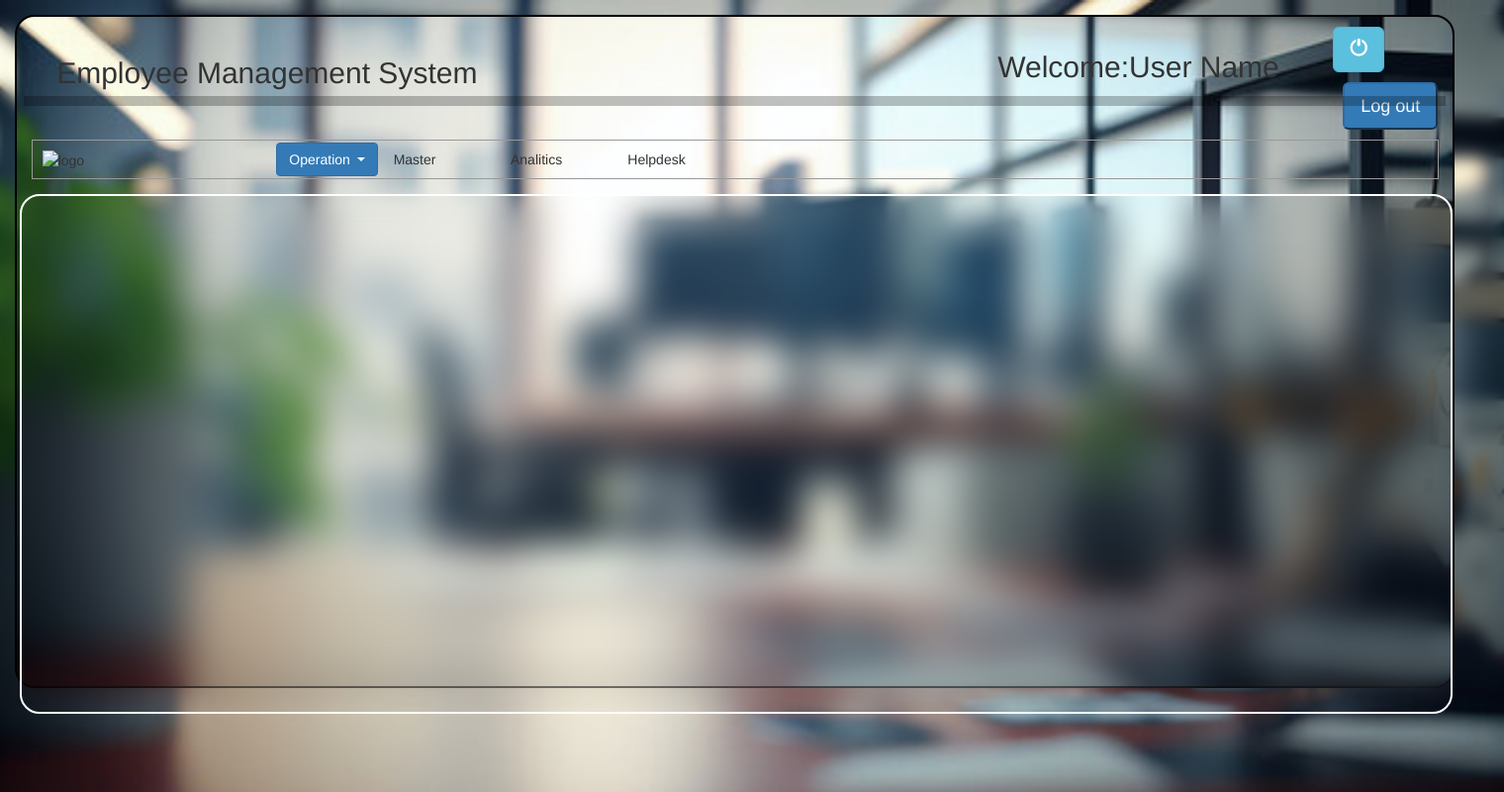
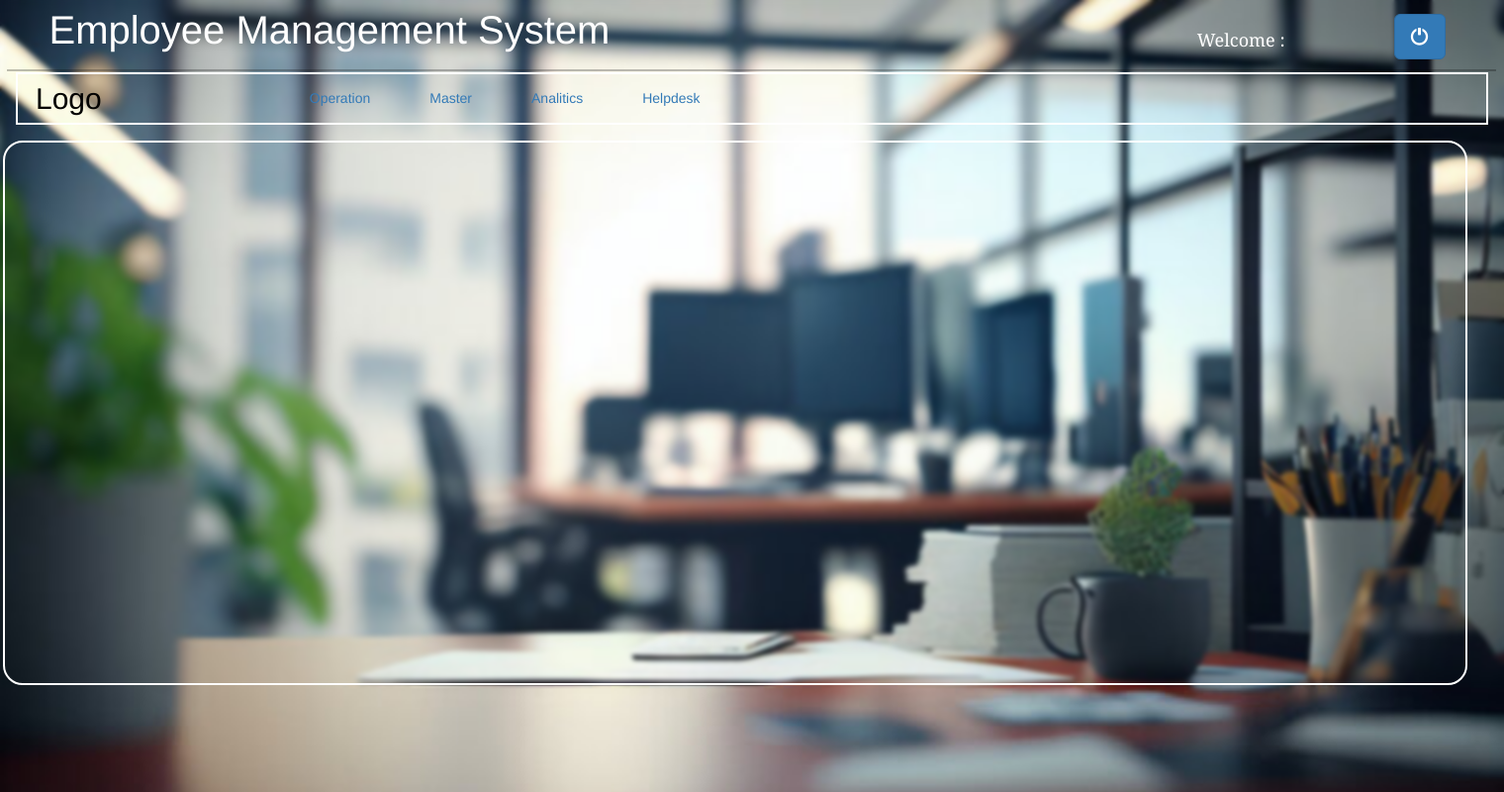
Before and after one commit to mayurkarale34/employee-management, a Flask app: page /manage_resources in a window 1520 px wide. Shown: the whole page at 99% size. Run offline with Flask 3, Linux system fonts and the light colour scheme; some libraries are stand-ins or nearby versions.

Commit message:
task compleated

```diff
--- a/templates/manage_resources.html
+++ b/templates/manage_resources.html
@@ -24,105 +24,118 @@
     <script src="https://maxcdn.bootstrapcdn.com/bootstrap/3.4.0/js/bootstrap.min.js"></script>
     <title>Document</title>
     <style>
-         .background{
+         body {
             background-image: url('/static/images/management_bg.jpg');
             background-repeat: no-repeat;
-            background-size: 100% ;
-            backdrop-filter: blur(8px);
-         }
-        .main_section{
-            width: 1455px;
-            height: 680px;
-            margin-top: 1%;
-            margin-left:1%;
-            border: 2px black solid;
-            border-radius: 20px;
-            background-image: url('/static/images/management_bg.jpg');
-            background-repeat: no-repeat;
-            background-position: center;
             background-size: cover;
+            color: white;
+            backdrop-filter: blur(2px);
+        }
 
+        .navbar {
+            background-color: transparent;
+            height: 50px;
+            width: 100%;
+            display: flex;
+            justify-content: space-between;
+            align-items: center;
+        }
+
+        .navbar h1 {
+            color: white;
+            margin-right: 550px;
+            font-size: 40px;
+            font-family:'Franklin Gothic Medium', 'Arial Narrow', Arial, sans-serif;
+
+        }
+        .navbar-nav, .navbar-nav2 {
+            list-style: none;
+            padding: 0;
+            display: flex;
+            align-items: center;
 
         }
 
-        .row-1{
-            width: 100%;
-            height: 60px;
-            padding: 10px 0px;
+        .navbar-nav li, .navbar-nav2 li {
+            margin: 0 10px;
+        }
 
-        }
-        .row-1 h1{
-            margin-left: 30px;
-            font-size: 30px;
-            font-family:'Franklin Gothic Medium', 'Arial Narrow', Arial, sans-serif;
+        .navbar-nav .welcome {
+            margin-right: 100px;
+            margin-top: 12%;
+            font-family:Georgia, 'Times New Roman', Times, serif;
 
-        }
-        .row-1 h2{
-            margin:4%;
         }
         hr {
             border: 0px;
             width: 99%;
-            height: 10px;
+            height: 2px;
             background-color: black;
-            margin-left: 7px;
-
+            margin-left: 7px;}
+        .custom-hr {
+            margin-bottom: 0px; /* Adjust the margin-top as needed */
         }
-        .row-2 {
-            width: 98%;
-            height: 40px;
-            margin-top: 10px;
-            margin-left: 1%;
-            background:transparent;
-            border: 1px solid #999;
-            box-sizing: border-box;
+        .navbar-nav2{
+            width: 100%;
+            margin-top: 1%;
+            border: 2px solid white;
+            padding: 8px;
             display: flex;
-            justify-content: center;
             align-items: center;
         }
+        .navbar-nav2 li {
+            margin-top: auto;
+            margin-bottom: auto;
+            margin-right: 50px;
+            text-align: center;
+        }
+        .navbar-nav2 h2 {
+            margin: 0;
+        }
+        .navbar-nav2 li.logo {
+            margin-right: 200px;
+            color:black;
+        }
+        .navbar-nav .butt{
+            margin-top: 8%;
+        }
         .sub_section{
-            width: 1448px;
-            height: 525px;
+            width: 1480px;
+            height: 550px;
             margin-top: 1%;
             margin-left: 3px;
             border: 2px rgb(255, 255, 255) solid;
-            border-radius: 20px;
-            backdrop-filter: blur(20px);}
+            border-radius: 20px;}
     </style>
 </head>
-<body class="background">
-    <div class="main_section">
-        <div class="row-1">
-            <div class="col-sm-8 p-3 "><h1>Employee Management System</h1></div>
-            <div class="col-sm-3 p-3 "><h2>Welcome:User Name</h2></div>
-            <a href="#" class="btn btn-info btn-lg">
-                <span class="glyphicon glyphicon-off"></span>
-              </a>
-            <div class="col-sm-1 p-3 "><button class="btn-lg btn-primary" id="log_out">Log out</button></div>
-        </div>
-        <hr>
-        <div class="row-2">
-            <div class="col-sm-2 p-3"><img src= " " alt="logo" class="logo"></div>
-            <div class="col-sm-1 p-3">
-                <button type="button" class="btn btn-primary dropdown-toggle" data-bs-toggle="dropdown">
-                    Operation
-                  </button>
-                    <ul class="dropdown-menu">
-                      <li><a href="#">add</a></li>
-                      <li><a href="#">remove</a></li>
-                      <li><a href="#">edit</a></li>
-                    </ul>
-            </div>
-            <div class="col-sm-1 p-3"><h5>Master</h5></div>
-            <div class="col-sm-1 p-3"><h5>Analitics</h5></div>
-            <div class="col-sm-7 p-3"><h5>Helpdesk</h5></div>
+<body>
+
+    <nav class="navbar navbar-expand-sm">
+        <div class="container-fluid">
+            <h1>Employee Management System</h1>
+            <ul class="navbar-nav">
+                <li class="navbar-item welcome"><h4>Welcome :</h4></li><br><br>
+                <li class="navbar-item butt"><button class="btn btn-lg btn-primary glyphicon glyphicon-off" id="log_out"></button></li>
+            </ul>
 
         </div>
-        <div class="sub_section">
 
+    </nav>
+    <hr  class="custom-hr">
+    <nav class="navbar navbar-expand-sm">
+        <div class="container-fluid">
+            <ul class="navbar-nav2">
+                <li class="logo"><h2>Logo</h2></a></li>
+                <li><a href="#">Operation</a></li>
+                <li><a href="#">Master</a></li>
+                <li><a href="#">Analitics</a></li>
+                <li><a href="#">Helpdesk</a></li>
+            </ul>
         </div>
+    </nav>
+    <div class="sub_section">
+
     </div>
-</body>
 <script>
     $('#log_out').click(function(){
         window.location.href = '/';
```
Also changed, not shown: templates/login.html (+34 -9 lines).
